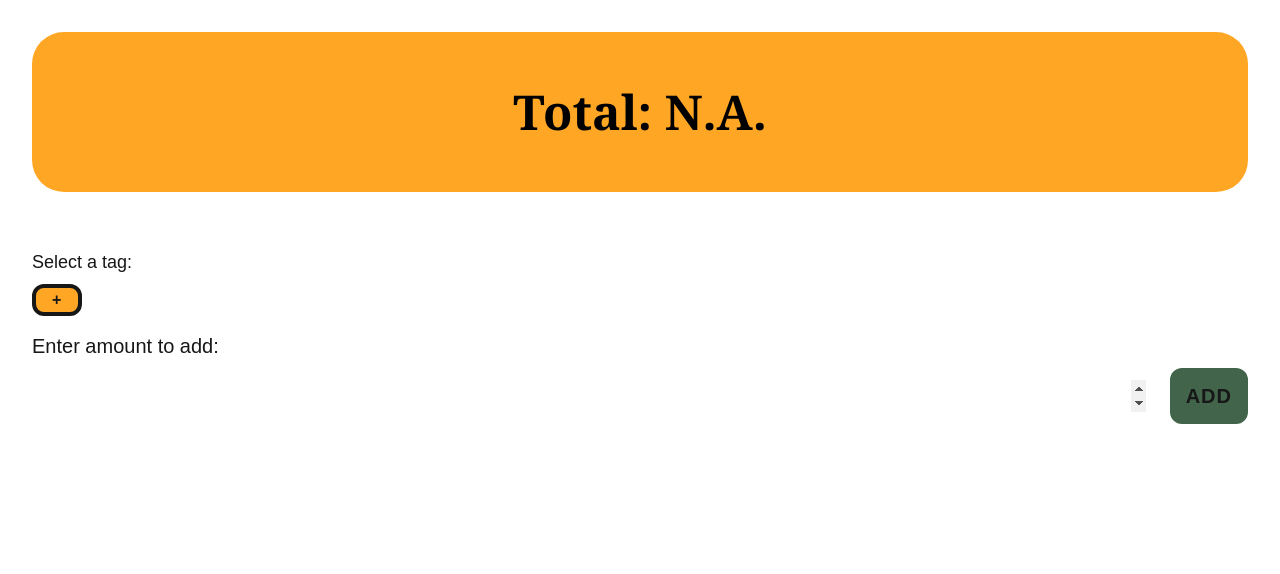
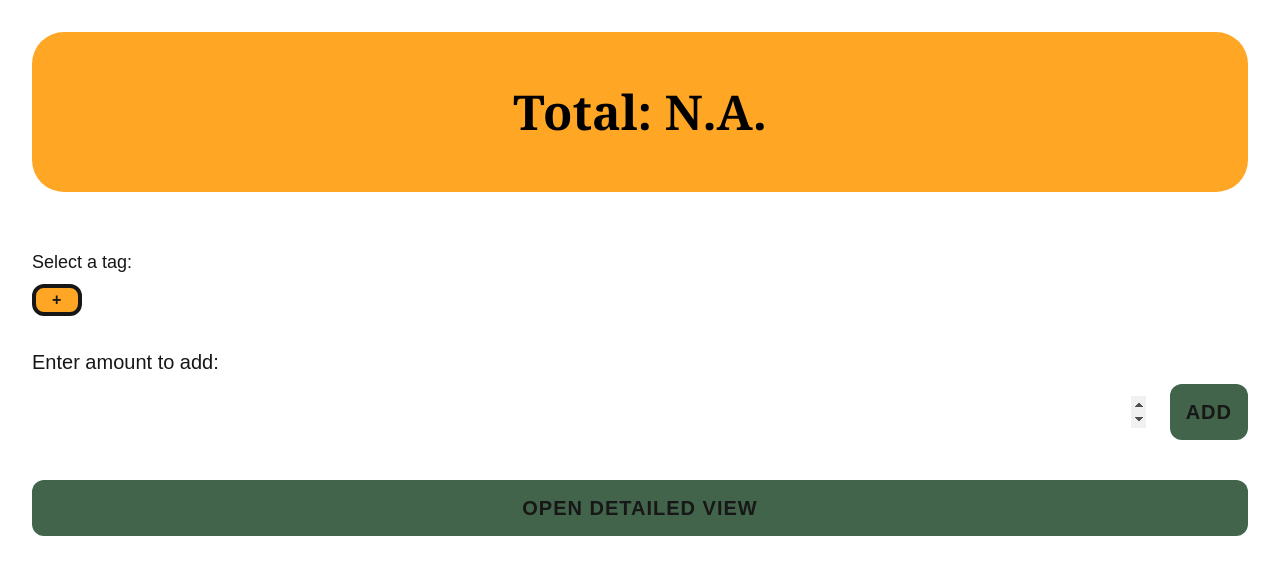
Before and after one commit to priyankarkoley/ExpenseTracker, a Next.js app: page / in a window 1280 px wide. Shown: the top 574 px of the page. Built offline with nearby package versions, Linux system fonts and the light colour scheme.

Commit message:
history button ready

```diff
--- a/src/app/page.tsx
+++ b/src/app/page.tsx
@@ -1,4 +1,5 @@
 "use client";
+import Link from "next/link";
 import { useEffect, useState } from "react";
 
 function storeToLocalStorage(key: string, value: any) {
@@ -116,14 +117,17 @@ export default function Home() {
     setAmount("");
     setSelectedTag(null);
   };
-  useEffect(() => console.log(selectedTag), [selectedTag]);
+
   return (
     <div>
       {showAddTagModal && <AddTagModal />}
-      <div className="p-4">
+      <div className="p-4 space-y-4">
+        {/* TOTAL */}
         <div className="h-40 bg-[#FFA725] rounded-4xl m-4 text-black font-semibold flex justify-center items-center text-5xl font-serif">
           <span>Total: {total ? total : "N.A."}</span>
         </div>
+
+        {/* ADD TAG */}
         <div className="pt-10 px-4">
           <div className="text-lg font-medium">Select a tag:</div>
           <div className="flex flex-wrap space-y-2 space-x-2 mt-2">
@@ -146,6 +150,8 @@ export default function Home() {
             </button>
           </div>
         </div>
+
+        {/* ADD AMOUNT */}
         <div className="pt-4 text-xl px-4 space-y-2">
           <div>Enter amount to add:</div>
           <div className="flex space-x-2">
@@ -169,6 +175,14 @@ export default function Home() {
             </button>
           </div>
         </div>
+
+        {/* TRANSACTIONS HISTORY*/}
+          <Link
+            href="/transactions"
+            className="flex items-center justify-center mx-4 mt-10 bg-[#41644A] py-3.5 px-4 text-xl rounded-xl font-semibold tracking-wider"
+            >
+            <div>OPEN DETAILED VIEW</div>
+          </Link>
       </div>
     </div>
   );
```
Also changed, not shown: src/app/transactions/page.tsx (added).
